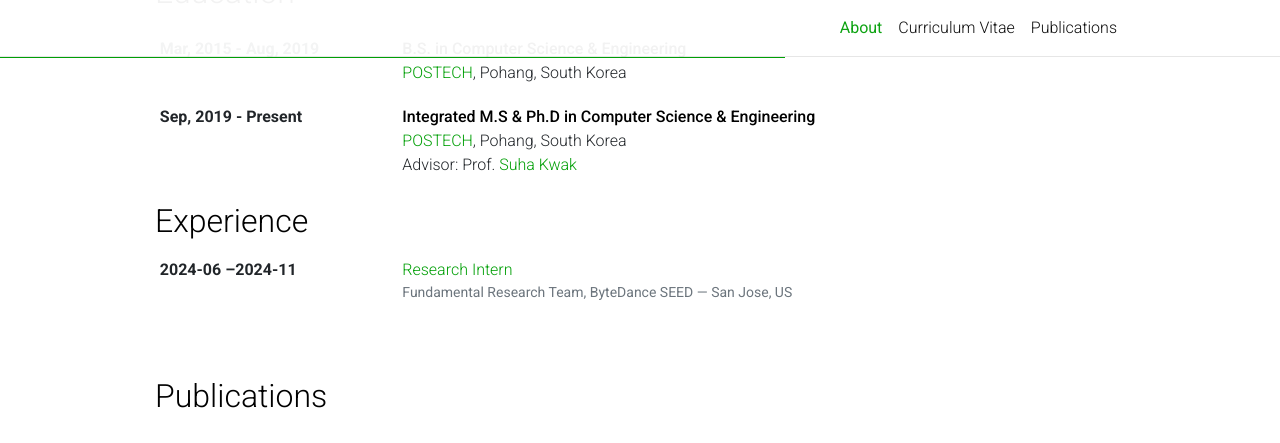
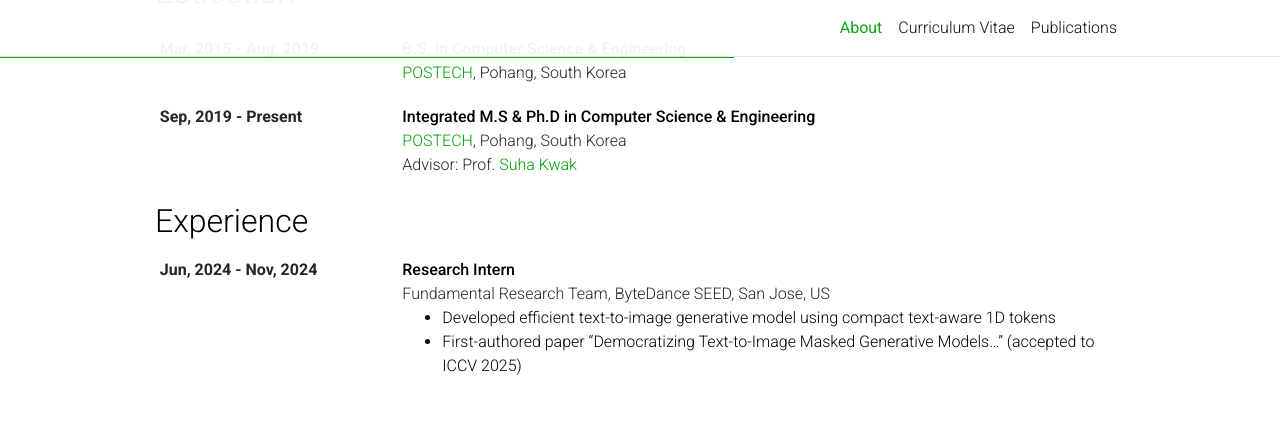
Before and after one commit to kdwonn/kdwonn.github.io, a Jekyll site: the page built from _pages/about.md, in a window 1280 px wide and 900 px high, scrolled down 811 px, cut to the strip 0-443 px from the top of the window. Built offline with Jekyll 4.4.1, drawn with Linux system fonts in a browser that asks for light colours; full-size pictures stand in for the smaller copies a plugin makes; comment, search, counter and statistics services are not loaded; a style sheet for code colours, icons or effects is not loaded.

Commit message:
experience: add inline Experience section and render internship entry like Education

```diff
--- a/_experiences/2024-research-internship.md
+++ b/_experiences/2024-research-internship.md
@@ -5,6 +5,8 @@ institution: Fundamental Research Team, ByteDance SEED
 location: San Jose, US
 start: 2024-06
 end: 2024-11
+start_end: "Jun, 2024 - Nov, 2024"
+inline: true
 ---
 - Developed efficient text-to-image generative model using compact text-aware 1D tokens
 - First-authored paper "Democratizing Text-to-Image Masked Generative Models..." (accepted to ICCV 2025)
--- a/_includes/experiences.html
+++ b/_includes/experiences.html
@@ -4,24 +4,25 @@
             {% if site.experiences != blank -%}
             <div class="table-responsive">
               <table class="table table-sm table-borderless">
-              {%- assign experiences = site.experiences | sort: "date" | reverse -%}
+              {%- assign experiences = site.experiences | reverse -%}
               {% for item in experiences limit: site.experiences_limit %}
                 <tr>
                   <th scope="row" style="width:25%">
-                    {% if item.start %}{{ item.start }}{% endif %}
-                    {% if item.end %}&ndash;{{ item.end }}{% endif %}
+                    {% if item.start_end %}
+                      {{ item.start_end }}
+                    {% else %}
+                      {% if item.start %}{{ item.start }}{% endif %}{% if item.end %} &ndash; {{ item.end }}{% endif %}
+                    {% endif %}
                   </th>
                   <td>
                     {% if item.inline -%}
+                      <strong>{{ item.title }}</strong><br/>
+                      {% if item.institution or item.location %}
+                        {% if item.institution %}{{ item.institution }}{% endif %}{% if item.location %}, {{ item.location }}{% endif %}<br/>
+                      {% endif %}
                       {{ item.content | remove: '<p>' | remove: '</p>' | emojify }}
                     {%- else -%}
                       <a class="experience-title" href="{{ item.url | relative_url }}">{{ item.title }}</a>
-                      {% if item.institution or item.location %}
-                        <div class="text-muted small">
-                          {% if item.institution %}{{ item.institution }}{% endif %}
-                          {% if item.location %} &mdash; {{ item.location }}{% endif %}
-                        </div>
-                      {% endif %}
                     {%- endif %}
                   </td>
                 </tr>
```
